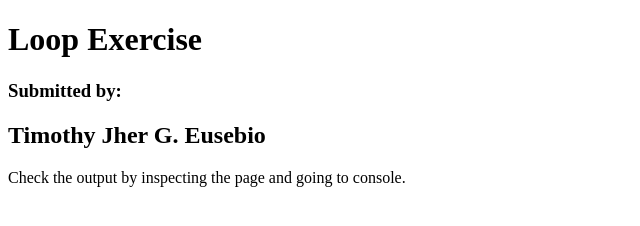
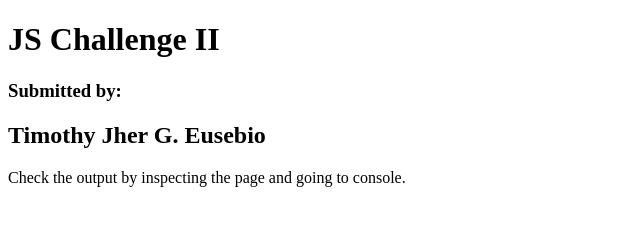
Before and after one commit to TJInGitHub/Armada-Logics-OJT, a plain HTML site: page JavaScript Fundamentals/24_assignment/index.html in a window 1280 px wide. Shown: the whole page, without its empty margins (0-640 px from the left). Drawn offline with Linux system fonts and the light colour scheme.

Commit message:
24th commit

```diff
--- a/JavaScript Fundamentals/24_assignment/index.html
+++ b/JavaScript Fundamentals/24_assignment/index.html
@@ -3,10 +3,10 @@
 <head>
     <meta charset="UTF-8">
     <meta name="viewport" content="width=device-width, initial-scale=1.0">
-    <title>JS Challenge 2</title>
+    <title>JS Challenge II</title>
 </head>
 <body>
-    <h1>Loop Exercise</h1>
+    <h1>JS Challenge II</h1>
     <h3>Submitted by:</h3>
     <h2>Timothy Jher G. Eusebio</h2>
     <p>Check the output by inspecting the page and going to console.</p>
```
